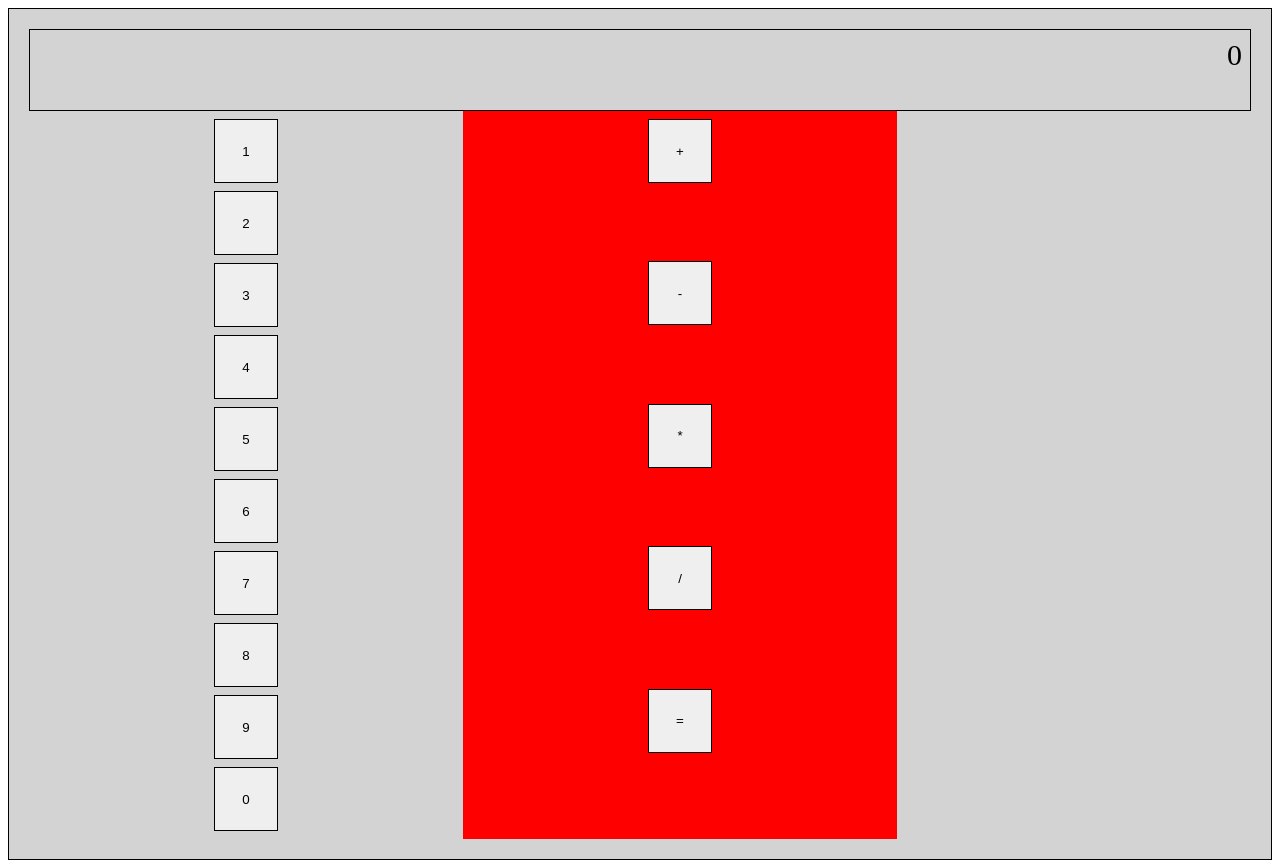
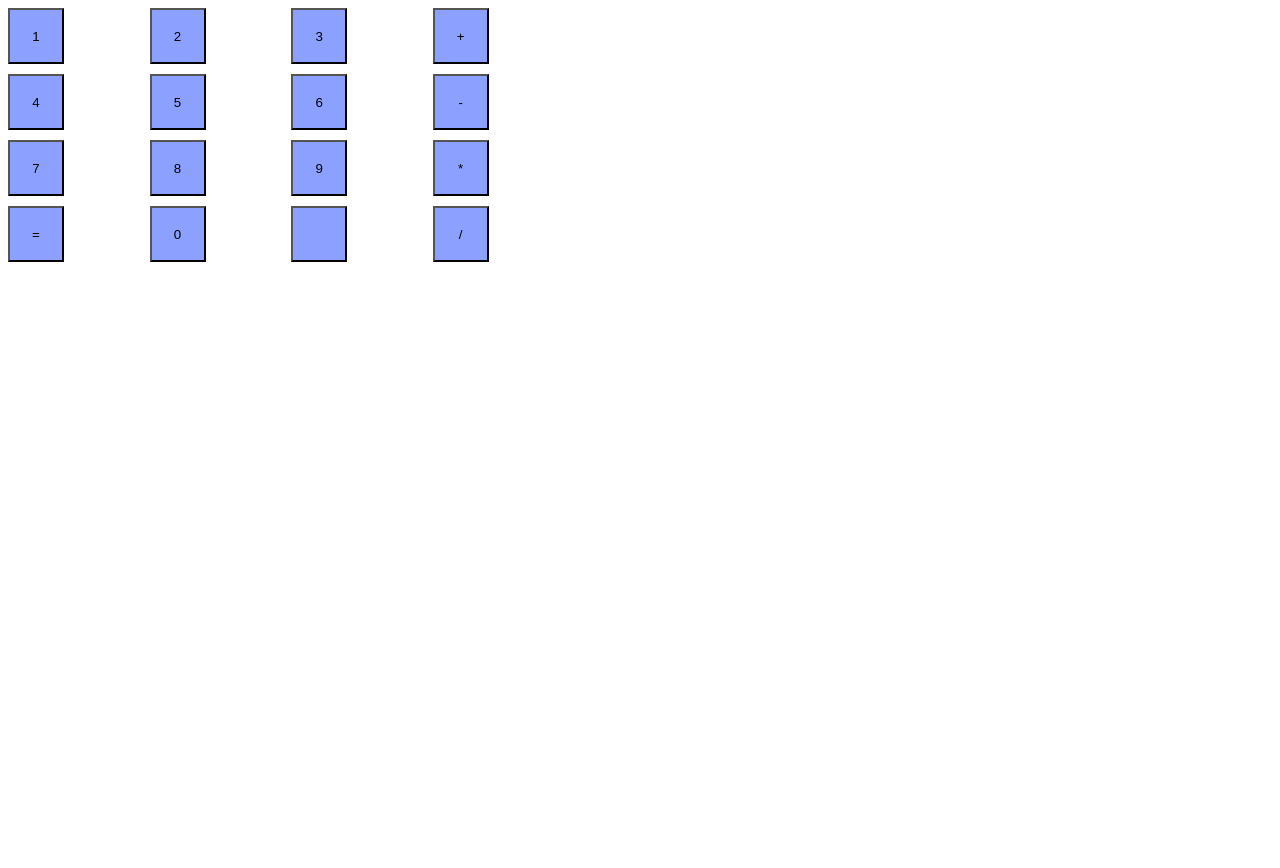
Before and after one commit to LWBeck/Grupo-de-estudos-AGES, a plain HTML site: page index.html in a window 1280 px wide. After the commit the page ends 800 px from the top, so only its background shows below. Drawn offline with Linux system fonts and the light colour scheme.

Commit message:
Add files via upload

```diff
--- a/index.html
+++ b/index.html
@@ -4,9 +4,8 @@
         <link rel="stylesheet" href="style.css">
     </head>
     <body>
-        <div class="container">
-        <tela>0</tela>
-        <numpad class="container">
+        <div id="interface">
+            <div id="numpad">
                 <button>1</button>
                 <button>2</button>
                 <button>3</button>
@@ -16,15 +15,19 @@
                 <button>7</button>
                 <button>8</button>
                 <button>9</button>
+                <button>=</button>
                 <button>0</button>
-        </numpad>
-        <operacoes>
+                <button></button>
+
+            </div>
+
+            <div id="operacoes">
                 <button>+</button>
                 <button>-</button>
                 <button>*</button>
                 <button>/</button>
-            <button>=</button>
-        </operacoes>
+
+            </div>
         </div>
     </body>
 </html>
--- a/style.css
+++ b/style.css
@@ -1,58 +1,28 @@
-numpad {
+#interface{
     display: grid;
-    grid-template-columns: repeat(3, lfr);
-    gap: 8px;
-    width: flex;
-    height: flex;
-    text-align: center;
-    padding: 8px;
+    gap: 10px;
+    grid-template: repeat(2, 1fr) / repeat(3, 1fr);
+    grid-auto-flow: row;
 }
 
-operacoes{
-    display: grid;
-    grid-template-columns: repeat(1, 1fr);
-    width: flex;
-    height: flex;
-    text-align: center;
-    padding: 8px;
-    background-color: red;
+#numpad{
+  display: grid;
+  gap: 10px;
+  grid-template: repeat(3, 1fr) / repeat(3, 1fr);
+  grid-auto-flow: row;
+
 }
 
 button{
-    width: 64px;
-    height: 64px;
-    color: black;
-    text-align: center;
-    border: 1px;
-    border-color: black;
-    border-style: solid;
-    padding: 10px;
-    justify-self: center;
+  background-color: #8ca0ff;
+  width: 56px;
+  height: 56px;
 }
 
-tela{
-    grid-column-start: 1;
-    grid-column-end: 4;
-    width: flex;
-    height: 64px;
-    color: black;
-    text-align: right;
-    padding: 8px;
-    border: 1px;
-    border-color: black;
-    border-style: solid;
 
+#operacoes{
+  display: grid;
+  gap: 10px;
+  grid-template: repeat(1, 1fr);
+  grid-auto-flow: row;
 }
-
-.container {
-    display: grid;
-    grid-template-columns: auto;
-    background-color: lightgray;
-}
-
-div {
-    border: 1px solid black;
-    padding: 20px;
-    font-size: 30px;
-    text-align: center;
-}
```
Lines whose indentation alone changed are shown as unchanged.
